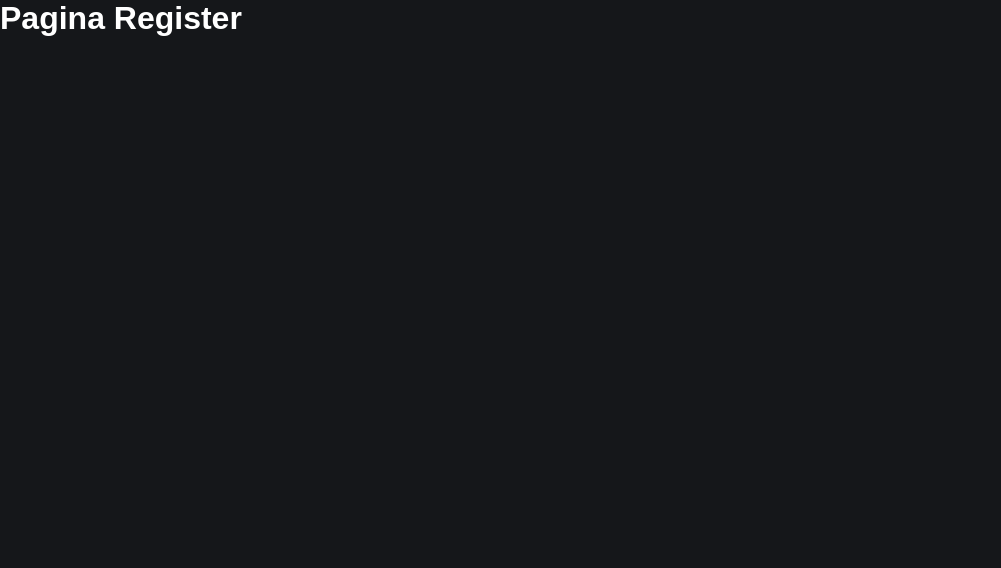
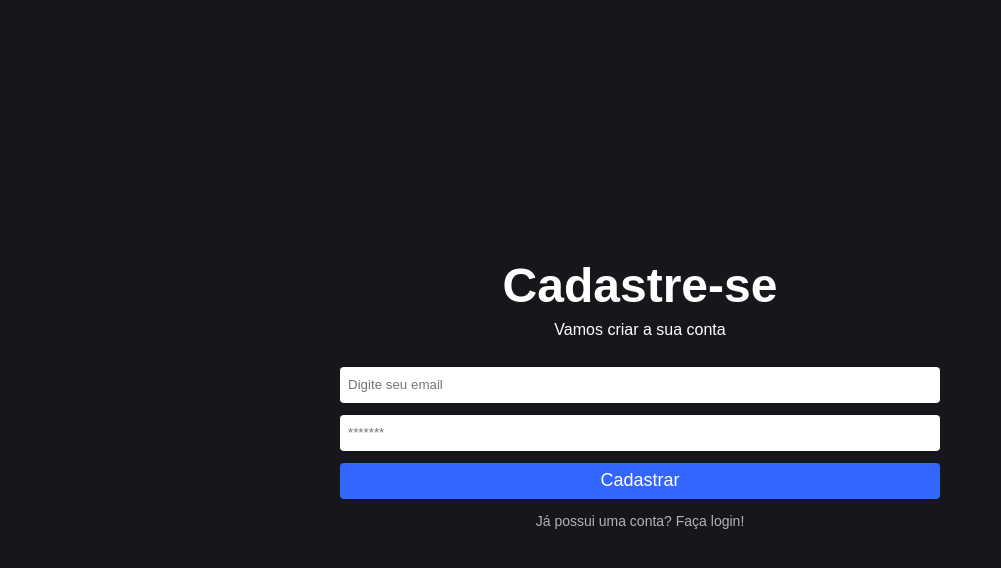
Before and after one commit to JosRafael/Projeto-BD-AUTH, a React (Create React App) app: page /register in a window 1280 px wide. Shown: the top 568 px of the page, without its empty margins (0-1001 px from the left). Built offline with nearby package versions, Linux system fonts and the light colour scheme.

Commit message:
login e registro firebase

```diff
--- a/package.json
+++ b/package.json
@@ -6,6 +6,7 @@
     "@testing-library/jest-dom": "^5.17.0",
     "@testing-library/react": "^13.4.0",
     "@testing-library/user-event": "^13.5.0",
+    "firebase": "^10.12.4",
     "react": "^18.3.1",
     "react-dom": "^18.3.1",
     "react-router-dom": "^6.25.1",
--- /dev/null
+++ b/src/pages/Admin/index.js
@@ -0,0 +1,9 @@
+import "./admin.css"
+
+export default function Admin(){
+    return(
+        <div>
+            <h1>Admin</h1>
+        </div>
+    )
+}
--- a/src/pages/Home/index.js
+++ b/src/pages/Home/index.js
@@ -1,44 +1,55 @@
-import { useState } from 'react'
-import "./home.css"
-import { Link } from 'react-router-dom'
+import { useState } from "react";
+import "./home.css";
+import { Link } from "react-router-dom";
+import { auth } from "../../firebaseConnection";
+import { signInWithEmailAndPassword } from 'firebase/auth';
+import { useNavigate } from "react-router-dom";
+export default function Home() {
+  const [email, setEmail] = useState("");
+  const [password, setPassword] = useState("");
+  const navigate = useNavigate();
 
-export default function Home(){
-  const [email, setEmail] = useState('')
-  const [password, setPassword] = useState('')
+  async function handleLogin(e) {
+    e.preventDefault();
 
-  function handleLogin(e){
-    e.preventDefault()
-
-    if(email !== "" && password !==""){
-      alert("TESTE!")
-    }else{
-      alert("PREENCHA TODOS OS CAMPOS")
+    if (email !== "" && password !== "") {
+      await signInWithEmailAndPassword(auth, email, password)
+      .then(() => {
+        navigate("/admin", {replace: true});
+      })
+      .catch((e) => {
+        console.error("erro ao realizar login", e);
+      });
+    } else {
+      alert("PREENCHA TODOS OS CAMPOS");
     }
   }
 
-  return(
-    <div className='home-container'>
+  return (
+    <div className="home-container">
       <h1>Lista de tarefas</h1>
       <span>Gerencie sua agenda de forma fácil</span>
 
-      <form className='form' onSubmit={handleLogin}>
+      <form className="form" onSubmit={handleLogin}>
         <input
-          type='text'
-          placeholder='Digite seu email'
+          type="text"
+          placeholder="Digite seu email"
           value={email}
           onChange={(e) => setEmail(e.target.value)}
         />
         <input
           autoComplete="off"
-          type='password'
-          placeholder='*******'
+          type="password"
+          placeholder="*******"
           value={password}
           onChange={(e) => setPassword(e.target.value)}
         />
 
-        <button type='submit'>Acessar</button>
+        <button type="submit">Acessar</button>
       </form>
-      <Link className="button-link" to='/register'>Ainda não possui uma conta? Cadastre-se</Link>
+      <Link className="button-link" to="/register">
+        Ainda não possui uma conta? Cadastre-se
+      </Link>
     </div>
-  )
+  );
 }
--- a/src/pages/Register/index.js
+++ b/src/pages/Register/index.js
@@ -1,8 +1,54 @@
+import { useState } from 'react'
+import { auth } from "../../firebaseConnection";
+import { Link } from 'react-router-dom'
+import { createUserWithEmailAndPassword } from 'firebase/auth';
+import { useNavigate } from "react-router-dom";
 
 export default function Register(){
+  const [email, setEmail] = useState('')
+  const [password, setPassword] = useState('')
+  const navigate = useNavigate();
+
+  async function handleRegister(e){
+    e.preventDefault()
+
+    if(email !== "" && password !==""){
+      await createUserWithEmailAndPassword(auth, email, password)
+      .then(() => {
+        alert("Register success!")
+        navigate("/admin", {replace: true});
+      })
+      .catch((e) => {
+        console.error("erro ao realizar login", e);
+      });
+    } else {
+      alert("PREENCHA TODOS OS CAMPOS");
+    }
+  }
+
   return(
-    <div>
-      <h1>Pagina Register</h1>
+    <div className='home-container'>
+      <h1>Cadastre-se</h1>
+      <span>Vamos criar a sua conta</span>
+
+      <form className='form' onSubmit={handleRegister}>
+        <input
+          type='text'
+          placeholder='Digite seu email'
+          value={email}
+          onChange={(e) => setEmail(e.target.value)}
+        />
+        <input
+          autoComplete="off"
+          type='password'
+          placeholder='*******'
+          value={password}
+          onChange={(e) => setPassword(e.target.value)}
+        />
+
+        <button type='submit'>Cadastrar</button>
+      </form>
+      <Link className="button-link" to='/'>Já possui uma conta? Faça login!</Link>
     </div>
   )
 }
--- a/src/routes/index.js
+++ b/src/routes/index.js
@@ -2,12 +2,14 @@
 
 import Home from '../pages/Home';
 import Register from '../pages/Register';
+import Admin from '../pages/Admin';
 
 export default function RoutesApp(){
   return(
     <Routes>
       <Route path='/' element={ <Home/> } />
       <Route path='/register' element={ <Register/> } />
+      <Route path='/admin' element={ <Admin/> } />
     </Routes>
   )
 }
```
Also changed, not shown: src/pages/Admin/admin.css (added), 1 other file (tests, documents, lock files or other folders).
